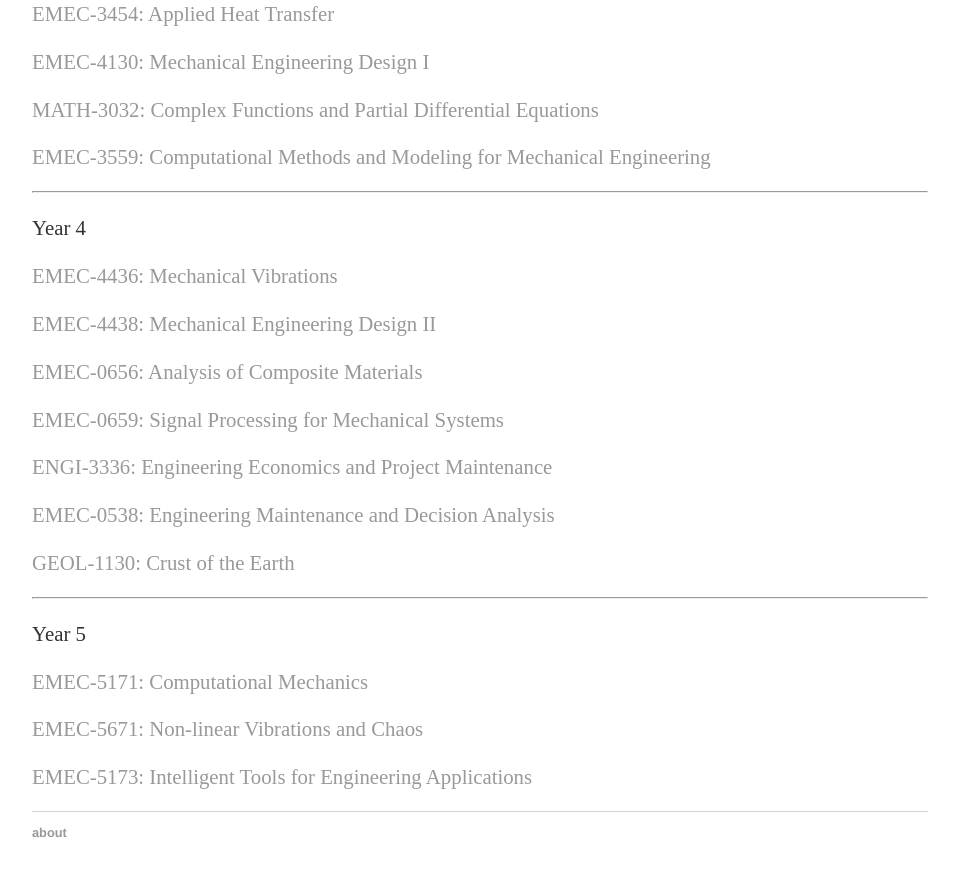
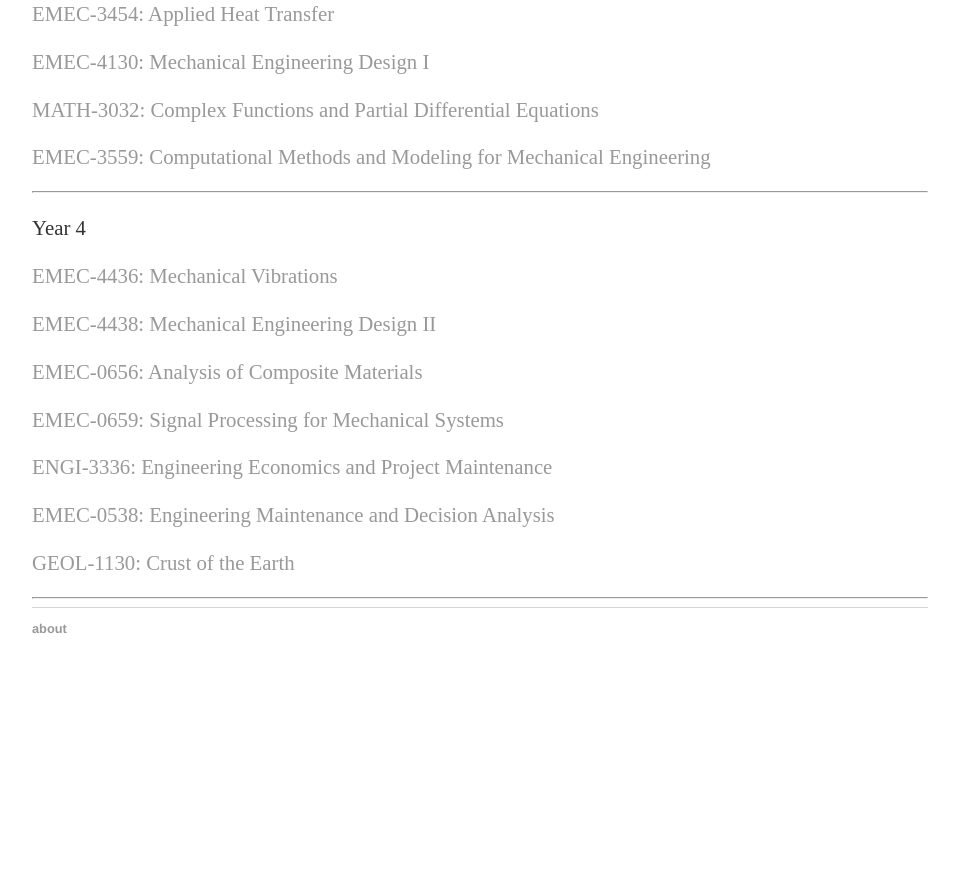
Before and after one commit to GenNotes/GenNotes.github.io, a Jekyll site: the page built from index.html, in a window 1280 px wide and 900 px high, scrolled down 1414 px. Shown: the top 876 px of the window, without its empty margins (160-1119 px from the left). Built offline with Jekyll 4.4.1, drawn with Linux system fonts in a browser that asks for light colours; after the commit the page ends 2110 px from its top, so only the background shows below that.

Commit message:
Update index.html

```diff
--- a/index.html
+++ b/index.html
@@ -45,9 +45,5 @@ title: Genno Notes
 	<p><a href="/EMEC-0538/"> EMEC-0538: Engineering Maintenance and Decision Analysis </a></p>
 	<p><a href="/GEOL-1130/"> GEOL-1130: Crust of the Earth </a></p>
 	<hr>
-	<p> Year 5 </p>
-	<p><a href="/EMEC-5171/"> EMEC-5171: Computational Mechanics </a></p>
-	<p><a href="/EMEC-5671/"> EMEC-5671: Non-linear Vibrations and Chaos </a></p>
-	<p><a href="/EMEC-5173/"> EMEC-5173: Intelligent Tools for Engineering Applications </a></p>
 
 </div><!-- /.blurb -->
```
